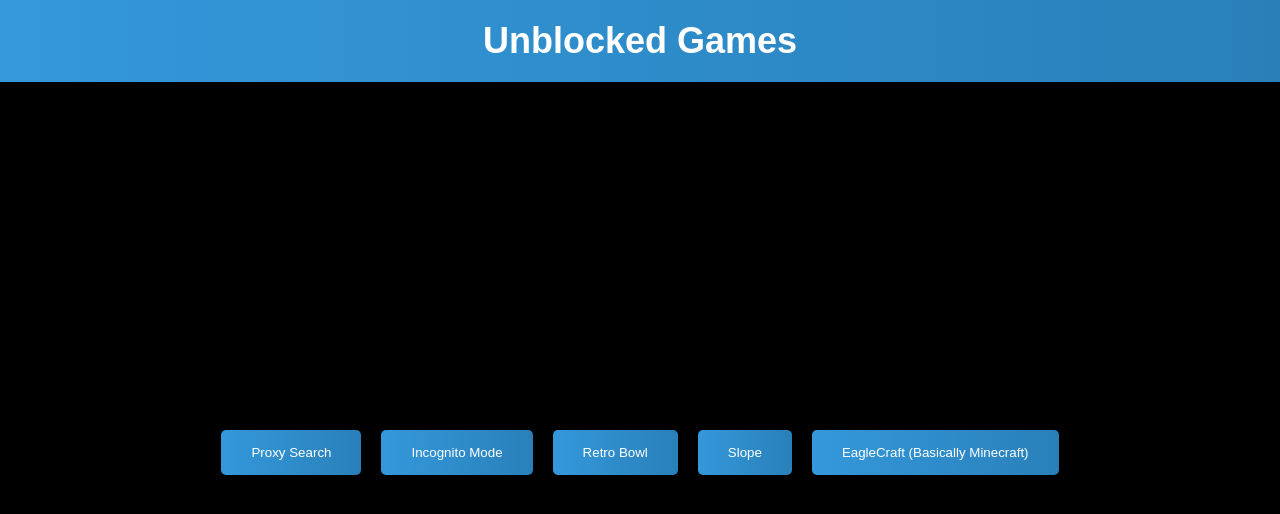
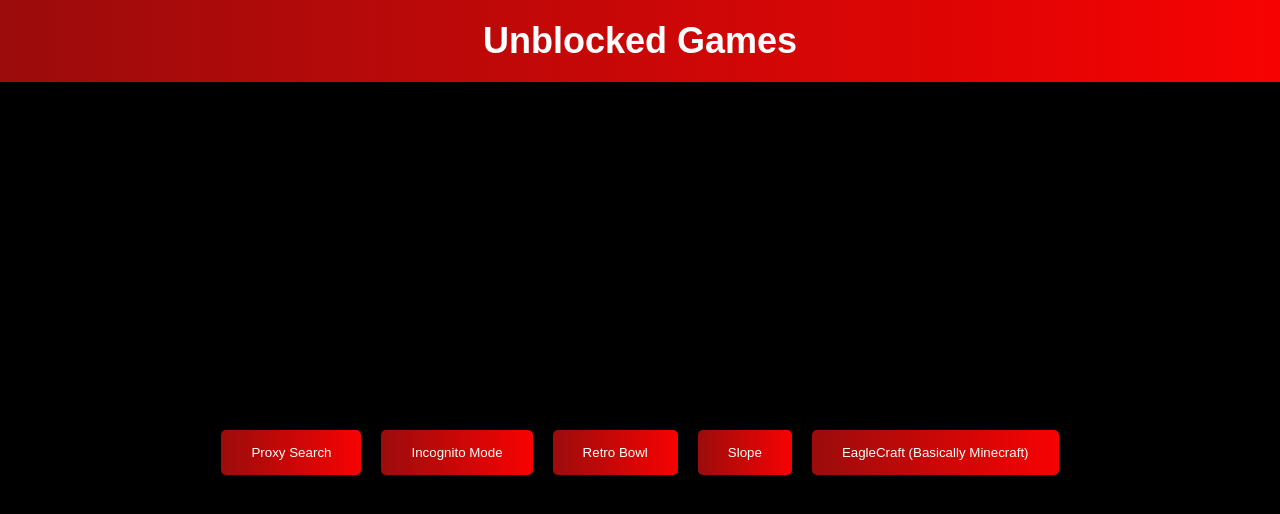
Before and after one commit to DreadzHubYT/Schoology, a plain HTML site: page Main.html in a window 1280 px wide. Drawn offline with Linux system fonts and the light colour scheme.

Commit message:
Update Main.html

```diff
--- a/Main.html
+++ b/Main.html
@@ -15,7 +15,7 @@
         }
 
         .header {
-            background: linear-gradient(to right, #3498db, #2980b9); /* Blue gradient background */
+            background: linear-gradient(to right, #9c0c0c, #f70202); /* Blue gradient background */
             color: #fff;
             padding: 20px 0;
         }
@@ -33,7 +33,7 @@
         }
 
         .cool-button {
-            background: linear-gradient(to right, #3498db, #2980b9); /* Apply blue gradient */
+            background: linear-gradient(to right, #9c0c0c, #f70202); /* Apply blue gradient */
             color: #fff;
             border: none;
             padding: 15px 30px;
```
